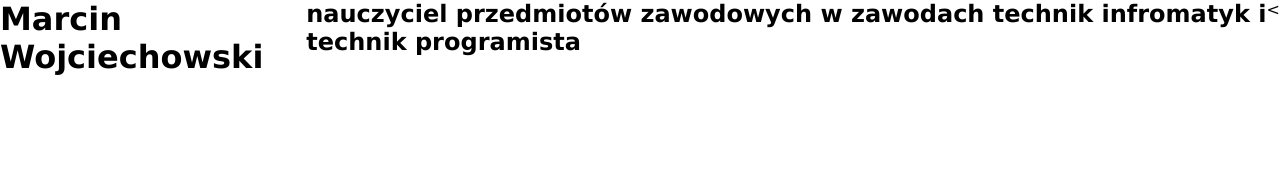
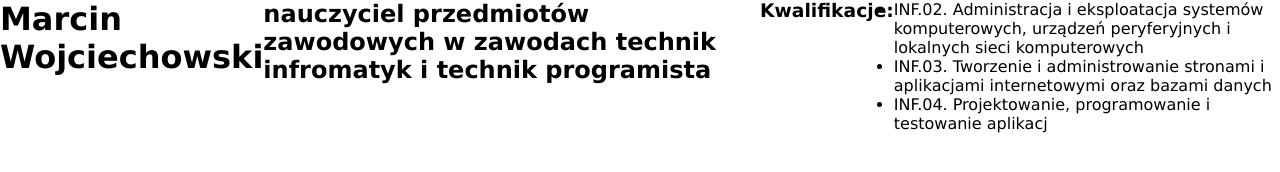
Before and after one commit to wojcieh/github-start-page, a plain HTML site: page index.html in a window 1280 px wide. Drawn offline with Linux system fonts and the light colour scheme.

Commit message:
Dodane kwalifikacje

```diff
--- a/index.html
+++ b/index.html
@@ -16,7 +16,18 @@
         nauczyciel przedmiotów zawodowych w zawodach technik infromatyk i
         technik programista
       </h2>
-      <
+      <h3>Kwalifikacje:</h3>
+      <ul>
+        <li>
+          INF.02. Administracja i eksploatacja systemów komputerowych, urządzeń
+          peryferyjnych i lokalnych sieci komputerowych
+        </li>
+        <li>
+          INF.03. Tworzenie i administrowanie stronami i aplikacjami
+          internetowymi oraz bazami danych
+        </li>
+        <li>INF.04. Projektowanie, programowanie i testowanie aplikacj</li>
+      </ul>
     </div>
   </body>
 </html>
```
